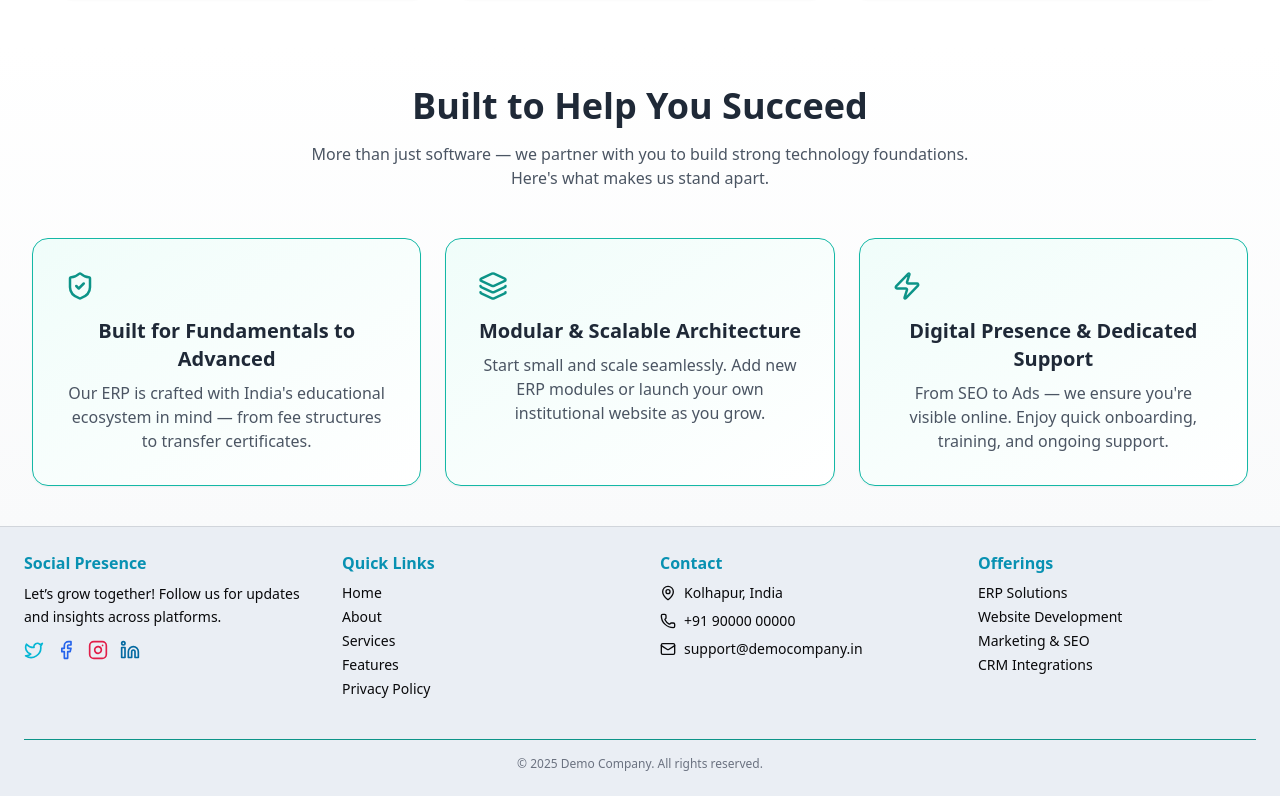
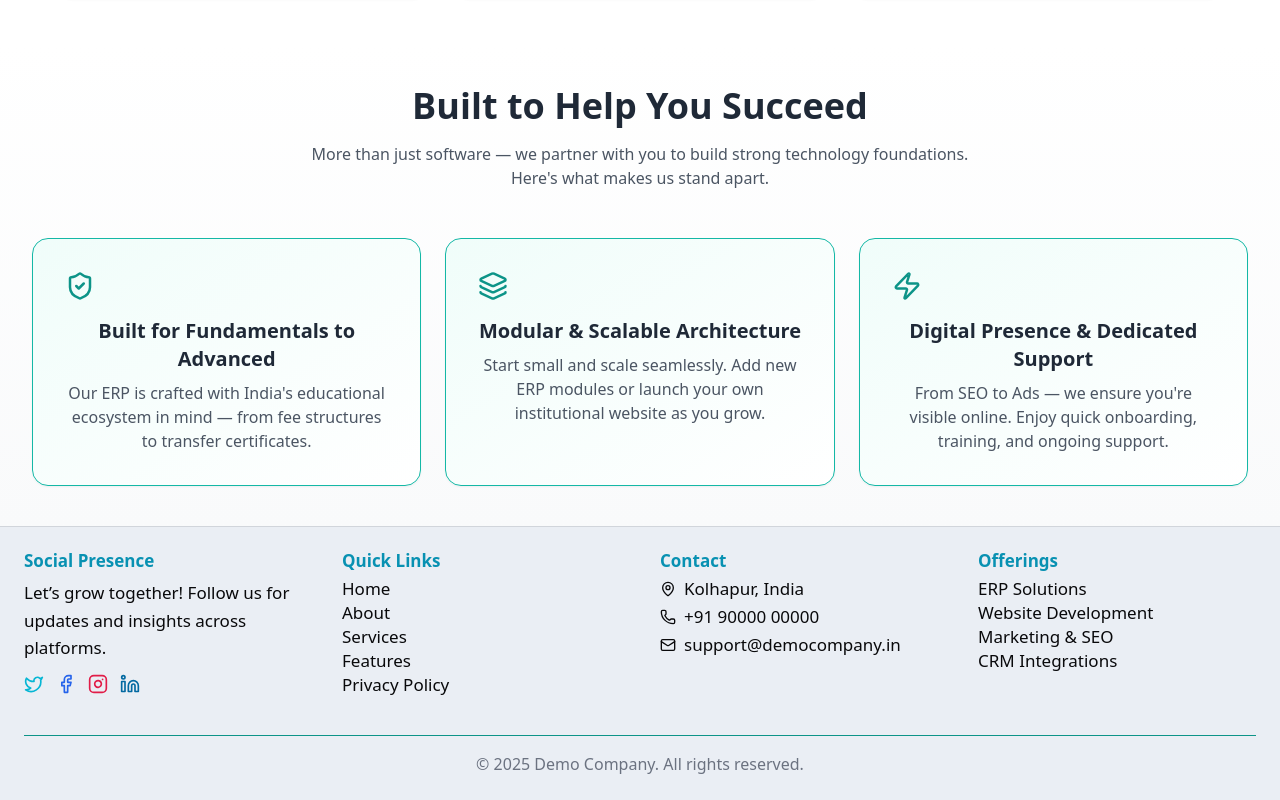
Before and after one commit to NikhiL-Nandeshwar/Website, a Next.js app in the folder erp-website/: page / in a window 1280 px wide. Shown: the part 1874-2674 px from the top of the page. Built offline with nearby package versions, Linux system fonts and the light colour scheme.

Commit message:
footer modify

```diff
--- a/erp-website/src/components/custom/footer.tsx
+++ b/erp-website/src/components/custom/footer.tsx
@@ -12,11 +12,11 @@ import {
 export default function Footer() {
     return (
         <footer id="footer" className="bg-[#eaeef4] dark:bg-cyan-800 px-6 py-6 border-t border-gray-300 dark:border-cyan-700 text-sm dark:text-gray-300">
-            <div className="max-w-screen-xl mx-auto grid gap-10 md:grid-cols-2 lg:grid-cols-4">
+            <div className="max-w-screen-xl mx-auto grid gap-10 md:grid-cols-2 lg:grid-cols-4 text-[17px]">
 
                 {/* Social Presence */}
                 <div>
-                    <h3 className="text-base font-semibold text-cyan-600 mb-2">Social Presence</h3>
+                    <h3 className="font-semibold text-cyan-600 mb-2">Social Presence</h3>
                     <p className="mb-3 leading-relaxed">
                         Let’s grow together! Follow us for updates and insights across platforms.
                     </p>
@@ -31,14 +31,14 @@ export default function Footer() {
                             <Instagram className="w-5 h-5 text-rose-600 hover:text-rose-700 transition" />
                         </a>
                         <a href="#" aria-label="LinkedIn">
-                            <Linkedin className="w-5 h-5 text-sky-700 hover:text-sky-800 transition" />
+                            <Linkedin className="w-5 h-5 text-sky-700 dark:text-sky-500 hover:text-sky-800 transition" />
                         </a>
                     </div>
                 </div>
 
                 {/* Quick Links */}
                 <div>
-                    <h4 className="text-base font-semibold text-cyan-600 mb-2">Quick Links</h4>
+                    <h4 className="font-semibold text-cyan-600 mb-2">Quick Links</h4>
                     <ul className="space-y-1">
                         <li><a href="#" className="hover:text-cyan-600 transition">Home</a></li>
                         <li><a href="#about" className="hover:text-cyan-600 transition">About</a></li>
@@ -50,7 +50,7 @@ export default function Footer() {
 
                 {/* Contact Info */}
                 <div>
-                    <h4 className="text-base font-semibold text-cyan-600 mb-2">Contact</h4>
+                    <h4 className="font-semibold text-cyan-600 mb-2">Contact</h4>
                     <ul className="space-y-2">
                         <li className="flex items-start gap-2">
                             <MapPin className="w-4 h-4 mt-0.5" />
@@ -86,7 +86,7 @@ export default function Footer() {
 
                 {/* Offerings */}
                 <div>
-                    <h4 className="text-base font-semibold text-cyan-600 mb-2">Offerings</h4>
+                    <h4 className="font-semibold text-cyan-600 mb-2">Offerings</h4>
                     <ul className="space-y-1">
                         <li>ERP Solutions</li>
                         <li>Website Development</li>
@@ -97,7 +97,7 @@ export default function Footer() {
             </div>
 
             {/* Bottom Copyright */}
-            <div className="text-center text-xs text-gray-500 dark:text-gray-300 mt-10 border-t pt-4 border-teal-600">
+            <div className="text-center text-base text-gray-500 dark:text-gray-300 mt-10 border-t pt-4 border-teal-600">
                 © {new Date().getFullYear()} Demo Company. All rights reserved.
             </div>
         </footer>
```
